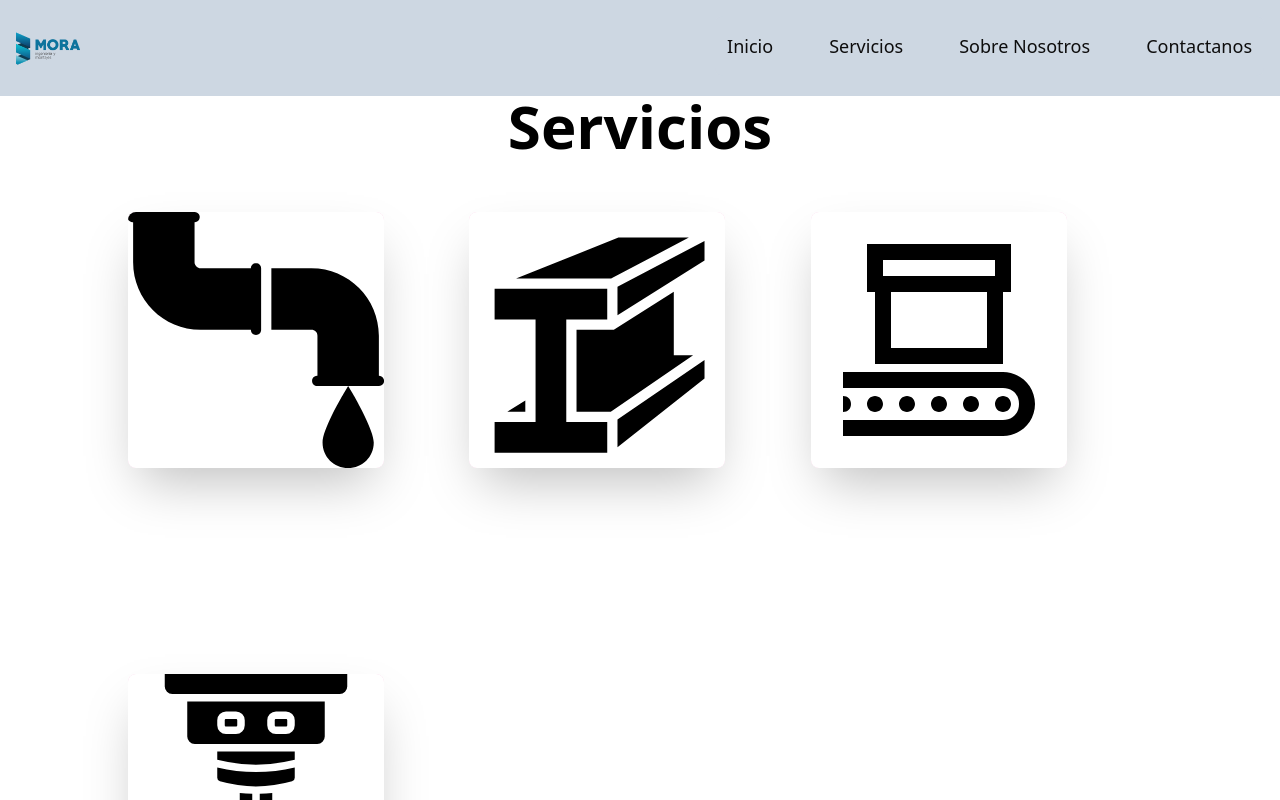
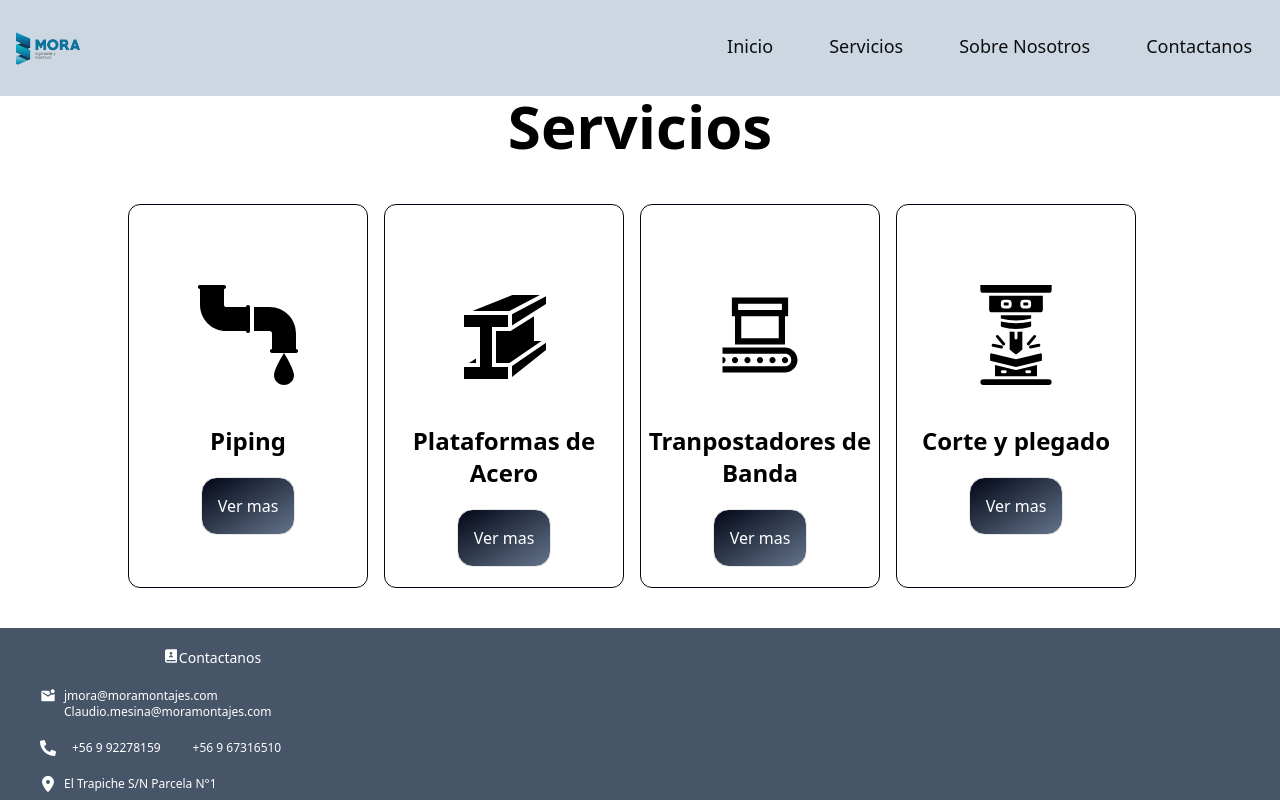
Before and after one commit to CrisMesina/moramontajes, a React (Vite) app: page /servicios in a window 1280 px wide. Shown: the top 800 px of the page. Built offline with nearby package versions, Linux system fonts and the light colour scheme; a web font is replaced by a local one.

Commit message:
Cartas Servicios

```diff
--- a/src/components/Hero.tsx
+++ b/src/components/Hero.tsx
@@ -3,9 +3,9 @@
 export const Hero = () => {
   return (
     <>
-     <div>
-        <div className="flex w-full">
-          <video loop muted autoPlay disablePictureInPicture playsInline className="absolute w-full h-[500px] mt-24 object-cover p-2 rounded-3xl -z-10">
+     <div className="">
+        <div className="flex sm:w-96 phone:w-[600px] md:w-screen lg:md-screen w-full phone-sm:w-screen">
+          <video loop muted autoPlay disablePictureInPicture playsInline className="absolute h-[500px] w-full md:w-full sm:w-[390px] lg:w-full phone:w-[630px] phone-sm:w-[1270px] mt-24 object-cover p-2 rounded-3xl -z-10">
             <source src="/bg-Hero.mp4" type="video/mp4"/>
           </video>
         </div>
--- a/src/components/Nav.tsx
+++ b/src/components/Nav.tsx
@@ -4,7 +4,7 @@ export const Nav = () => {
   return (
     <>
         <nav className="fixed top-0 left-0 right-0 z-10 text-center opacity-95 bg-slate-300">
-            <div className="max-w-screen-xl flex flex-wrap justify-between mx-auto p-4">
+            <div className="md:w-screen sm:w-full lg:w-full flex flex-wrap justify-between p-4 phone:w-96 w-screen">
                 <a href="/">
                     <img src="/logo.png" className="w-16" alt="" />
                 </a>
--- a/src/components/ServicesCard.tsx
+++ b/src/components/ServicesCard.tsx
@@ -11,38 +11,19 @@ const ServicesCard:React.FC<ServiciosProps> = ({title, href, imgURL}) =>{
 
     return(
         <>
-            <div className="grid lg:grid-cols-2 md:grid-cols-2 sm:grid-cols-1 w-full mx-auto text-center mb-3">
-                <div className="grid rounded-tr-lg rounded-br-lg h-[450px]">
-                    <div className="">
-                        <div className="w-64 bg-pink-200 mx-auto my-10 shadow-2xl rounded-lg overflow-hidden group  transition-all duration-300 hover:shadow-lg  hover:scale-105 flex flex-col">
-                            <div id="ServicesCards" className="absolute inset-0 bg-white opacity-0 group-hover:opacity-100 h-64 ">
-                                <div className="relative my-24">
-                                    <span className="text-3xl font-extrabold opacity-100">{title}</span>
-                                    <div className="mx-28">
-                                        <a href={href}>
-                                            <svg xmlns="http://www.w3.org/2000/svg"
-                                                viewBox="0 0 24 24"
-                                                fill="black"
-                                                stroke="black"
-                                                stroke-linecap="round"
-                                                stroke-linejoin="round"
-                                                width="32"
-                                                height="32"
-                                                stroke-width="2">
-                                                <path d="M4 9h8v-3.586a1 1 0 0 1 1.707 -.707l6.586 6.586a1 1 0 0 1 0 1.414l-6.586 6.586a1 1 0 0 1 -1.707 -.707v-3.586h-8a1 1 0 0 1 -1 -1v-4a1 1 0 0 1 1 -1z"></path>
-                                            </svg>
-                                        </a>
-                                    </div>
-                                </div>
-                            </div>
-                            <a href="" className="bg-white" >
-                                <img src={imgURL} className="w-64" alt="" />
-                            </a>
-
+                <div className="text-center mt-2 h-auto">
+                    <div className="border w-60 h-96 rounded-xl border-slate-950 ">
+                        <div>
+                            <img src={imgURL}  className="mx-auto mt-20"/>
                         </div>
+                        <div>
+                            <h3 className="font-extrabold text-2xl mt-10">{title}</h3>
+                        </div>
+                        <a href={href}>
+                            <button className="border mt-5 p-4 focus:outline-none focus:ring-2 rounded-2xl bg-gradient-to-br from-slate-950 to-slate-500 hover:bg-gradient-to-bl hover:from-slate-500 hover:to-slate-950 text-white">Ver mas</button>
+                        </a>
                     </div>
                 </div>
-            </div>
         </>
     )
 }
--- a/src/components/ServicesList.tsx
+++ b/src/components/ServicesList.tsx
@@ -32,7 +32,7 @@ const data = [
 export const ServicesList = () => {
   return (
     <>
-        <div className="mx-32 grid grid-cols-1 md:grid-cols-3">
+        <div className="h-auto mx-32 phone:mx-0 phone-sm:mx-10 sm:mx-32 md:mx-32 my-10 grid grid-cols-1 md:grid-cols-4 sm:grid-cols-1">
             {data.map((data)=>(
                 <div>
                     <ServicesCard
--- a/src/pages/Home.tsx
+++ b/src/pages/Home.tsx
@@ -9,8 +9,8 @@ export const Home = () => {
     <>
         <Nav/>
         <Hero/>
+        <GoServices/>
         <About/>
-        <GoServices/>
         <Footer/>
     </>
   )
--- a/tailwind.config.js
+++ b/tailwind.config.js
@@ -12,8 +12,9 @@ export default {
       colors:{
         "gold" : "#efb810"
       },
-      screen: {
-        "phone" : "600px"
+      screens: {
+        "phone" : "600px",
+        "phone-sm": "300px"
       }
     },
   },
```
